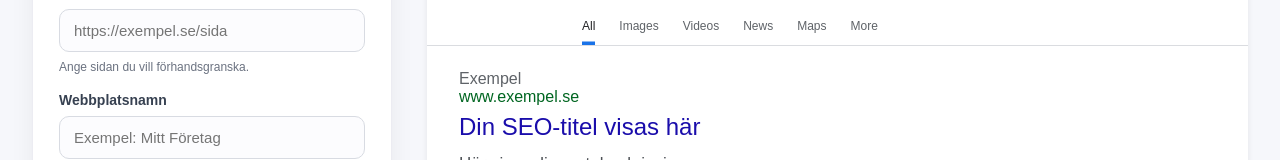
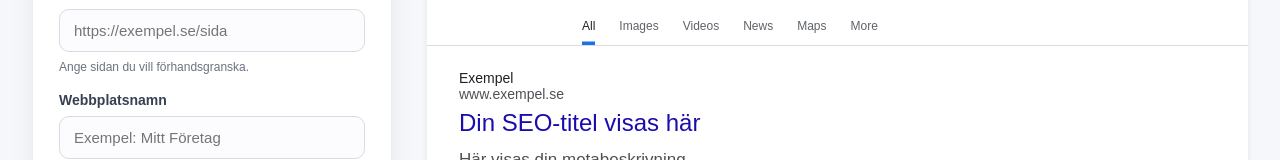
Before and after one commit to Yusri00/Serp-preview, a React (Vite) app: page / in a window 1280 px wide. Shown: the part 299-459 px from the top of the page. Built offline with nearby package versions, Linux system fonts and the light colour scheme.

Commit message:
color changed on url and sitename

```diff
--- a/src/GooglePreview.css
+++ b/src/GooglePreview.css
@@ -78,12 +78,14 @@
 }
 
 .site-name {
-  color: #5f6368;
-  font-weight: 500;
+  color: #202124;
+  font-size: 14px;
+  font-weight: 400;
 }
 .serp-url {
-  color: #006621;
-  font-size: 16px;
+  color: #4d5156;
+  font-size: 14px;
+  font-weight: 400;
 }
 
 .serp-title {
```
